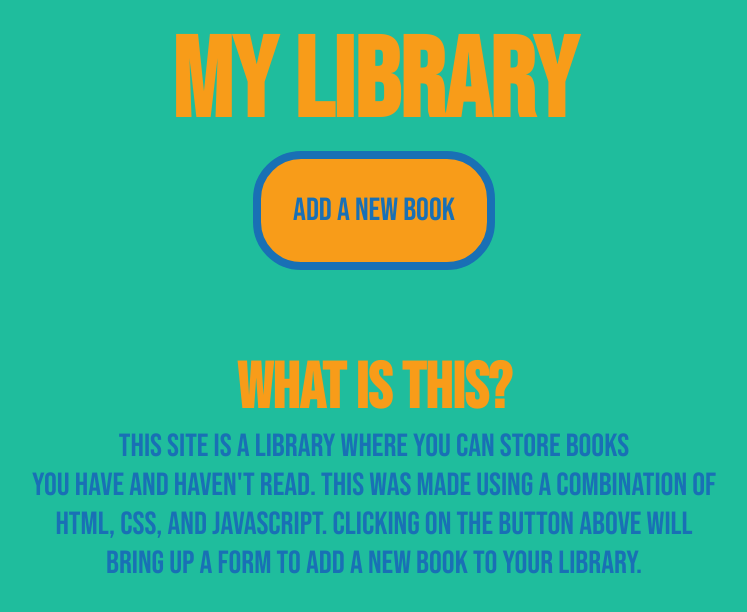
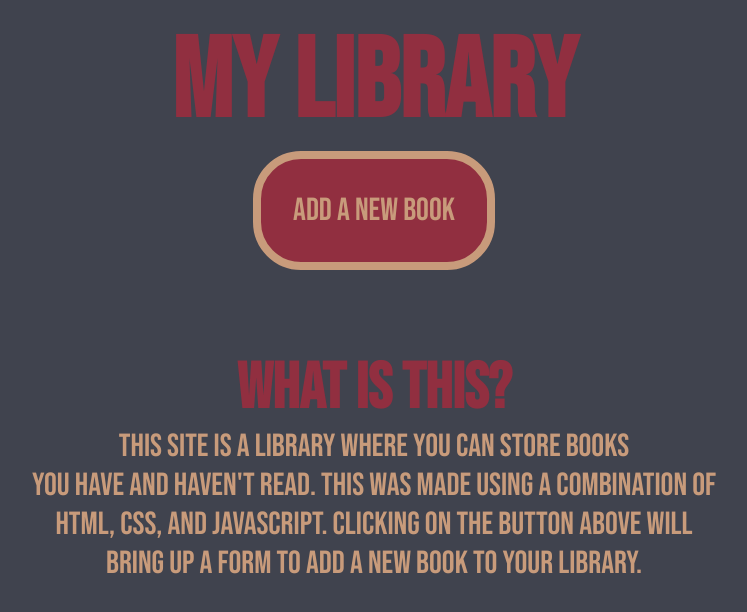
Before and after one commit to MortalChris/Library_Project, a plain HTML site: page index.html in a window 1280 px wide. Shown: the whole page, without its empty margins (266-1013 px from the left). Drawn offline with Linux system fonts and the light colour scheme.

Commit message:
Color pallatte change

```diff
--- a/styles.css
+++ b/styles.css
@@ -1,10 +1,10 @@
 @import url('https://fonts.googleapis.com/css2?family=Bebas+Neue&display=swap');
 :root{
-    --primary-clr: #F89C19;
-    --secondary-clr: #1970B5;
-    --tertiary-clr: #14AE9E;
+    --primary-clr: #912F40;
+    --secondary-clr: #C89B7B;
+    --tertiary-clr: #40434E;
 
-    --btn-hover-clr: #EE5356;
+    --btn-hover-clr: #702632;
     /* EE5356
     F89C19
     1970B5
@@ -17,7 +17,7 @@
     font-family: 'Bebas Neue', cursive;
 }
 body{
-    background-color: #1FBD9D;
+    background-color: var(--tertiary-clr);
 }
 
 
```
